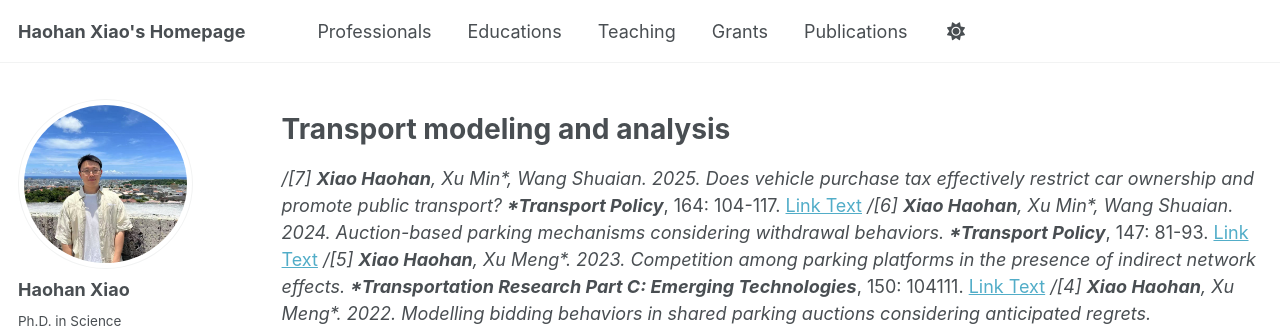
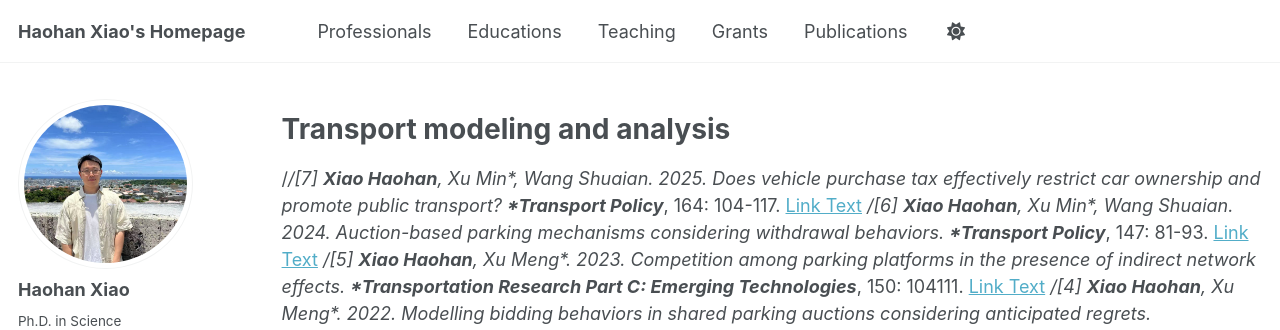
Before and after one commit to haohanxiao1/haohanxiao1.github.io, a Jekyll site: the page built from _pages/publications.md, in a window 1280 px wide and 1194 px high. Shown: the top 330 px of the window. Built offline with Jekyll 4.4.1, drawn with Linux system fonts in a browser that asks for light colours; some web fonts are replaced; a script that is not in the unit is left out.

```diff
--- a/_pages/publications.md
+++ b/_pages/publications.md
@@ -8,7 +8,7 @@ author_profile: true
 
 Transport modeling and analysis
 ======
-*/[7]  **Xiao Haohan**, Xu Min\*, Wang Shuaian. 2025. Does vehicle purchase tax effectively restrict car ownership and promote public transport? ***Transport Policy***, 164: 104-117. [Link Text](https://doi.org/10.1016/j.tranpol.2025.01.038)
+/*/[7]  **Xiao Haohan**, Xu Min\*, Wang Shuaian. 2025. Does vehicle purchase tax effectively restrict car ownership and promote public transport? ***Transport Policy***, 164: 104-117. [Link Text](https://doi.org/10.1016/j.tranpol.2025.01.038)
 */[6]  **Xiao Haohan**, Xu Min\*, Wang Shuaian. 2024. Auction-based parking mechanisms considering withdrawal behaviors. ***Transport Policy***, 147: 81-93. [Link Text](https://doi.org/10.1016/j.tranpol.2023.12.010)
 */[5]  **Xiao Haohan**, Xu Meng\*. 2023. Competition among parking platforms in the presence of indirect network effects. ***Transportation Research Part C: Emerging Technologies***, 150: 104111. [Link Text](https://doi.org/10.1016/j.trc.2023.104111)
 */[4]  **Xiao Haohan**, Xu Meng\*. 2022. Modelling bidding behaviors in shared parking auctions considering anticipated regrets. ***Transportation Research Part A: Policy and Practice***, 161: 88-106. [Link Text](https://doi.org/10.1016/j.tra.2022.05.001)
```
